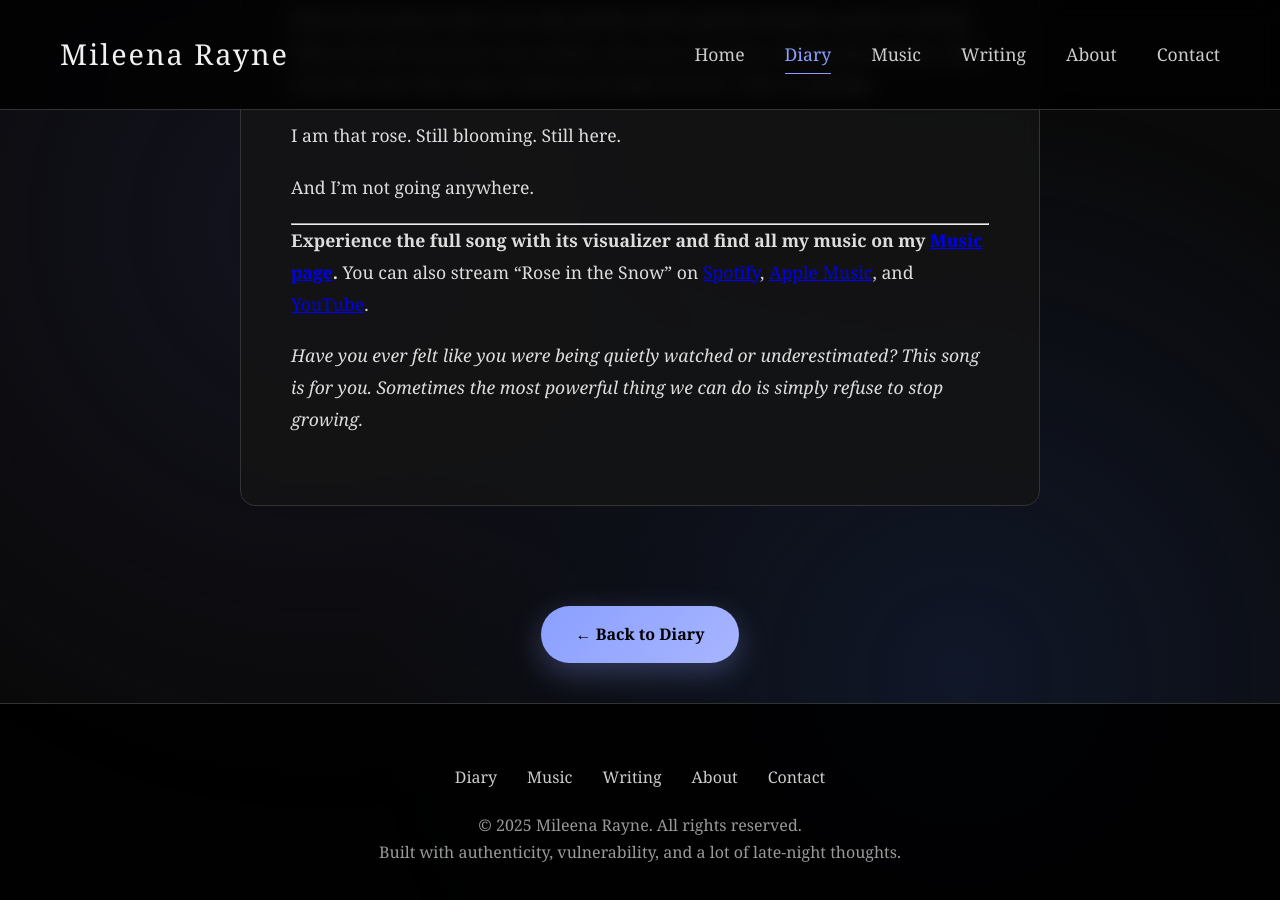
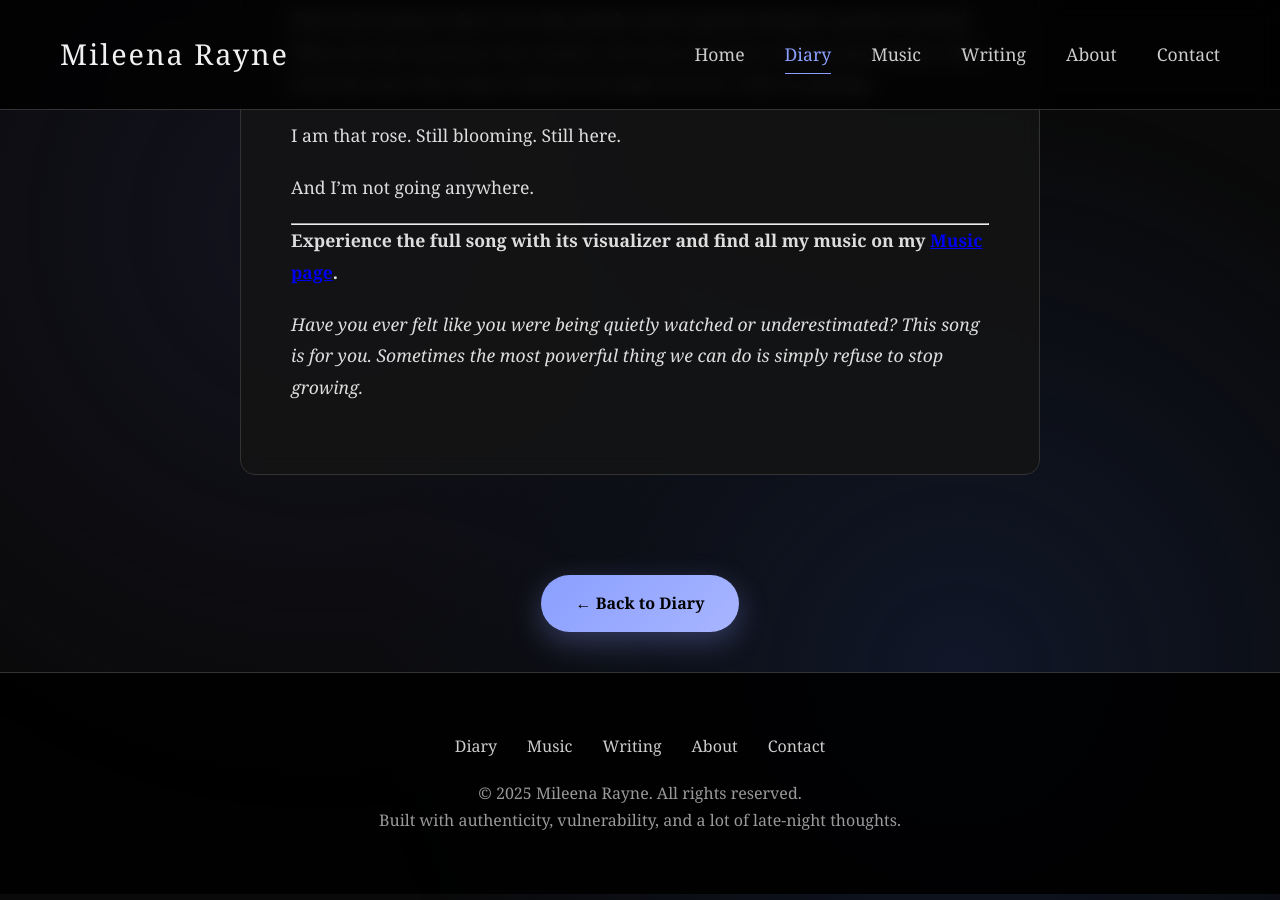
Before and after one commit to Mileena28/Mileena28.github.io, a Jekyll site: the page built from _posts/2025-06-18-the-story-behind-rose-in-the-snow.md, in a window 1280 px wide and 900 px high, scrolled down 1487 px. Built offline with Jekyll 4.4.1, drawn with Linux system fonts in a browser that asks for light colours.

Commit message:
Update 2025-06-18-the-story-behind-rose-in-the-snow.md

```diff
--- a/_posts/2025-06-18-the-story-behind-rose-in-the-snow.md
+++ b/_posts/2025-06-18-the-story-behind-rose-in-the-snow.md
@@ -30,6 +30,6 @@ And I'm not going anywhere.
 
 ---
 
-**Experience the full song with its visualizer and find all my music on my [Music page](/music/).** You can also stream "Rose in the Snow" on [Spotify](https://open.spotify.com/artist/0DZlZexMYSKS7twfxpcM0P), [Apple Music](https://music.apple.com/us/artist/mileena-rayne/1730631759), and [YouTube](https://youtube.com/@mileenarayne).
+**Experience the full song with its visualizer and find all my music on my [Music page](/music/).**
 
 *Have you ever felt like you were being quietly watched or underestimated? This song is for you. Sometimes the most powerful thing we can do is simply refuse to stop growing.*
```
